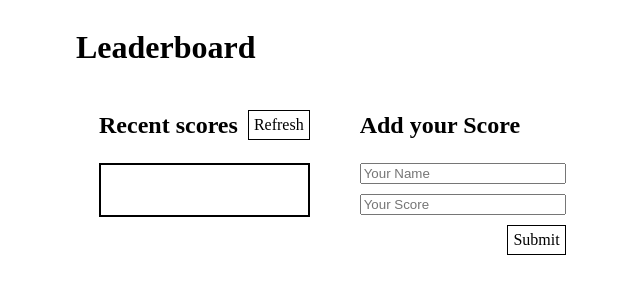
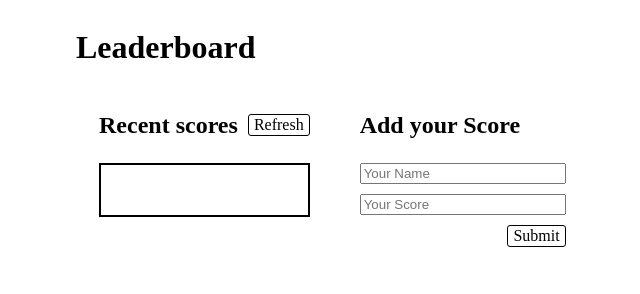
Before and after one commit to Santiago220991/Leaderboard, a website built with webpack: page src/template.html in a window 1280 px wide. Shown: the full height of the page, 180-820 px from the left. Built offline with nearby package versions, Linux system fonts and the light colour scheme; no server answers.

Commit message:
Add styles to refresh and submit buttons

```diff
--- a/src/styles.css
+++ b/src/styles.css
@@ -73,13 +73,30 @@ section {
 .submit {
   border: 1px solid black;
   padding: 5px;
+  padding-top: 1px;
+  padding-bottom:1px;
+  padding-left: 5px;
+  padding-right:5px;
   cursor: pointer;
+  border-radius: 3px;
+}
+
+.submit:hover {
+  background-color: aqua;
 }
 
 .refresh {
   border: 1px solid black;
-  padding: 5px;
+  padding-top: 1px;
+  padding-bottom:1px;
+  padding-left: 5px;
+  padding-right:5px;
+  border-radius: 3px;
   cursor: pointer;
+}
+
+.refresh:hover {
+  background-color: aqua;
 }
 
 .add-scores {
```
